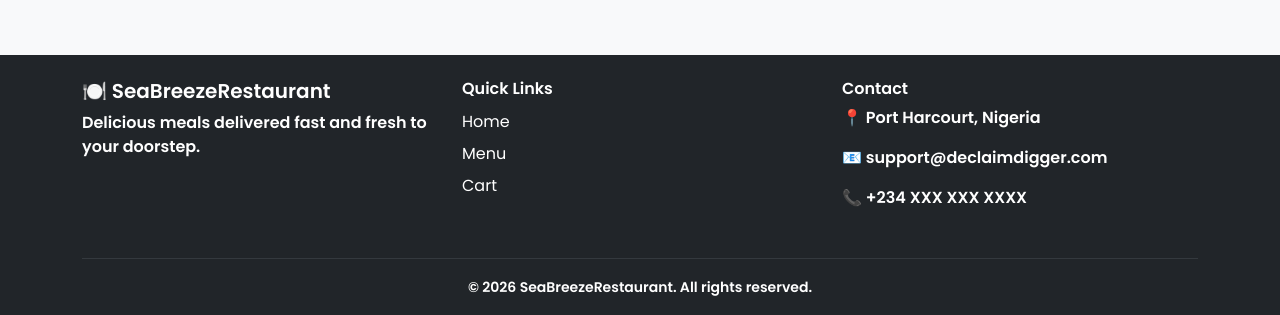
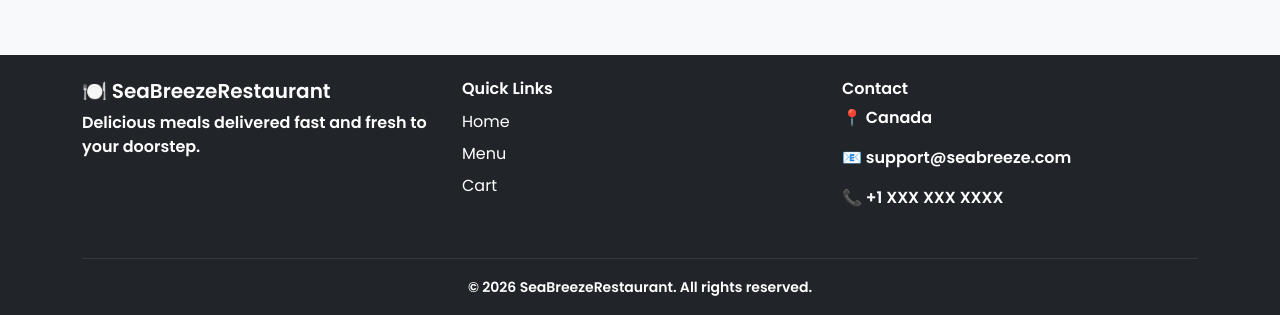
Before and after one commit to tordiboy/SeeBreezeStore, a Django app: page / in a window 1280 px wide. Shown: the part 2778-3093 px from the top of the page. Run offline with Django 5.2, Linux system fonts and the light colour scheme; data comes from the database, SQL or seed files in the repository; both versions use the stored data as it was after the commit.

Commit message:
Add files via upload

```diff
--- a/templates/restaurant/base.html
+++ b/templates/restaurant/base.html
@@ -209,9 +209,9 @@
             <!-- Contact -->
             <div class="col-12 col-md-4 mb-3">
                 <h6 class="fw-bold">Contact</h6>
-                <p class="fw-bold">📍 Port Harcourt, Nigeria</p>
-                <p class="fw-bold">📧 support@declaimdigger.com</p>
-                <p class="fw-bold">📞 +234 XXX XXX XXXX</p>
+                <p class="fw-bold">📍 Canada</p>
+                <p class="fw-bold">📧 support@seabreeze.com</p>
+                <p class="fw-bold">📞 +1 XXX XXX XXXX</p>
             </div>
 
         </div>
```
Also changed, not shown: templates/restaurant/cart.html (+41 -2 lines), db.sqlite3.
